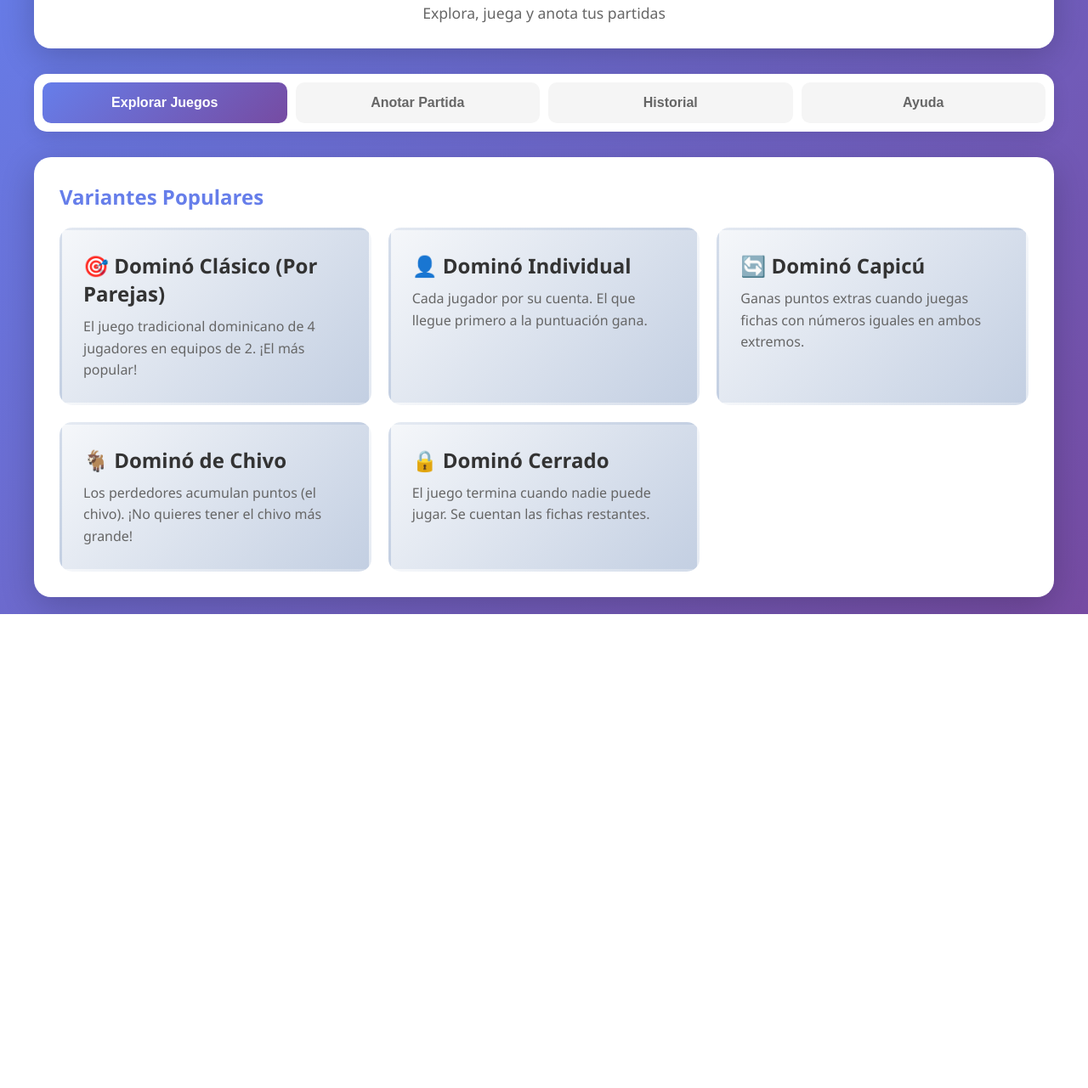
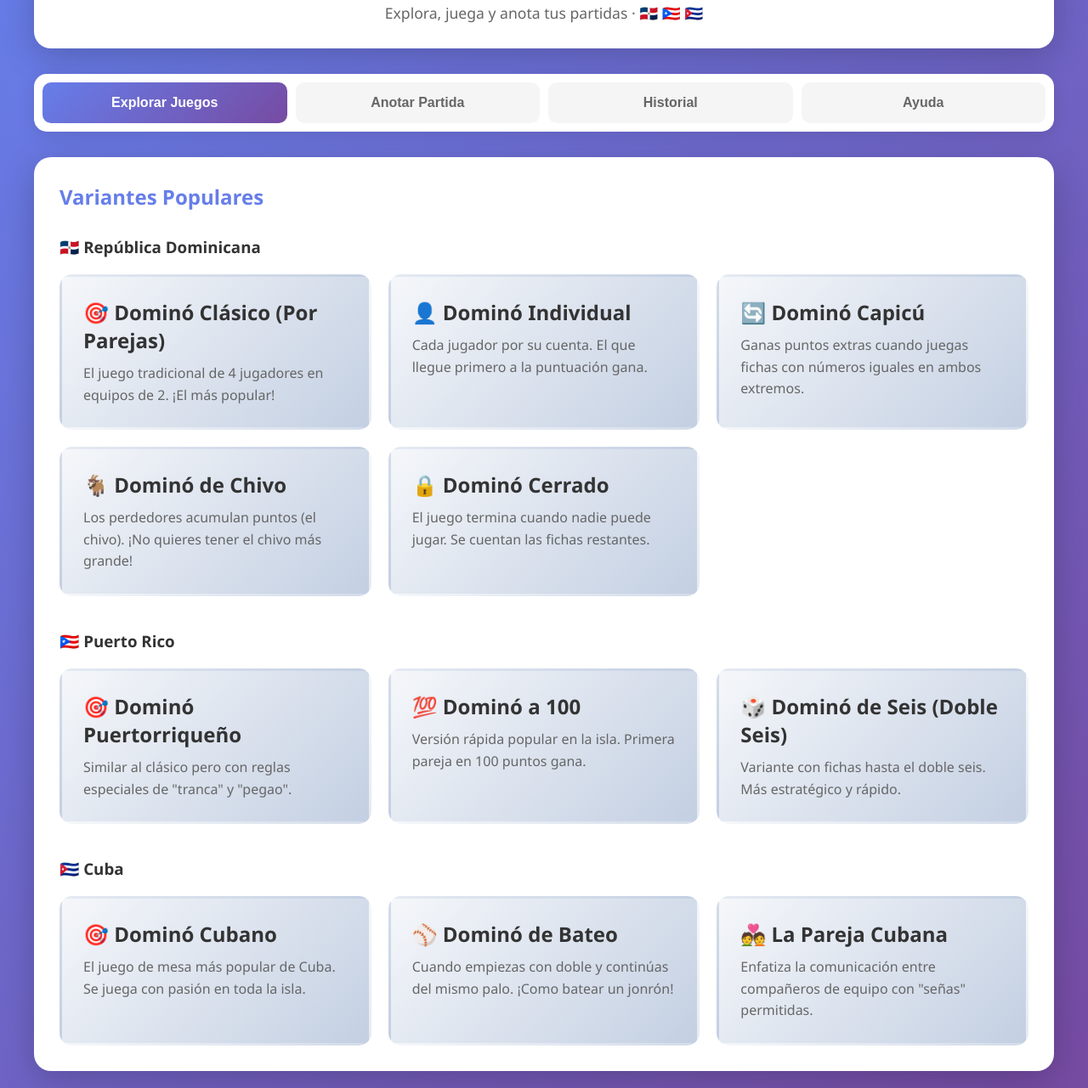
Before and after one commit to alieralex/dominoes, a plain HTML site: page index.html in a window 1280 px wide. Shown: the part 112-1393 px from the top of the page at 85% size. Before the commit the page ends 835 px from the top, so only its background shows below. Drawn offline with Linux system fonts and the light colour scheme.

Commit message:
added cuba and purto rico

```diff
--- a/index.html
+++ b/index.html
@@ -382,8 +382,8 @@
 <body>
     <div class="container">
         <header>
-            <h1>🎲 Dominó Dominicano</h1>
-            <p class="subtitle">Explora, juega y anota tus partidas</p>
+            <h1>�domino Dominó Caribeño</h1>
+            <p class="subtitle">Explora, juega y anota tus partidas · 🇩🇴 🇵🇷 🇨🇺</p>
         </header>
 
         <div class="nav-tabs">
@@ -396,11 +396,15 @@
         <!-- Explore Games Panel -->
         <div id="explore-panel" class="content-panel active">
             <div id="games-list">
-                <h2 style="color: #667eea; margin-bottom: 20px;">Variantes Populares</h2>
-                <div class="game-grid">
+                <h2 style="color: #667eea; margin-bottom: 30px;">Variantes Populares</h2>
+
+                <h3 style="color: #333; margin-bottom: 15px; display: flex; align-items: center; gap: 10px;">
+                    🇩🇴 República Dominicana
+                </h3>
+                <div class="game-grid" style="margin-bottom: 40px;">
                     <div class="game-card" onclick="showGameDetail('clasico')">
                         <h3>🎯 Dominó Clásico (Por Parejas)</h3>
-                        <p>El juego tradicional dominicano de 4 jugadores en equipos de 2. ¡El más popular!</p>
+                        <p>El juego tradicional de 4 jugadores en equipos de 2. ¡El más popular!</p>
                     </div>
                     <div class="game-card" onclick="showGameDetail('individual')">
                         <h3>👤 Dominó Individual</h3>
@@ -417,6 +421,42 @@
                     <div class="game-card" onclick="showGameDetail('cerrado')">
                         <h3>🔒 Dominó Cerrado</h3>
                         <p>El juego termina cuando nadie puede jugar. Se cuentan las fichas restantes.</p>
+                    </div>
+                </div>
+
+                <h3 style="color: #333; margin-bottom: 15px; display: flex; align-items: center; gap: 10px;">
+                    🇵🇷 Puerto Rico
+                </h3>
+                <div class="game-grid" style="margin-bottom: 40px;">
+                    <div class="game-card" onclick="showGameDetail('pr-clasico')">
+                        <h3>🎯 Dominó Puertorriqueño</h3>
+                        <p>Similar al clásico pero con reglas especiales de "tranca" y "pegao".</p>
+                    </div>
+                    <div class="game-card" onclick="showGameDetail('pr-100')">
+                        <h3>💯 Dominó a 100</h3>
+                        <p>Versión rápida popular en la isla. Primera pareja en 100 puntos gana.</p>
+                    </div>
+                    <div class="game-card" onclick="showGameDetail('pr-seis')">
+                        <h3>🎲 Dominó de Seis (Doble Seis)</h3>
+                        <p>Variante con fichas hasta el doble seis. Más estratégico y rápido.</p>
+                    </div>
+                </div>
+
+                <h3 style="color: #333; margin-bottom: 15px; display: flex; align-items: center; gap: 10px;">
+                    🇨🇺 Cuba
+                </h3>
+                <div class="game-grid">
+                    <div class="game-card" onclick="showGameDetail('cu-clasico')">
+                        <h3>🎯 Dominó Cubano</h3>
+                        <p>El juego de mesa más popular de Cuba. Se juega con pasión en toda la isla.</p>
+                    </div>
+                    <div class="game-card" onclick="showGameDetail('cu-bateo')">
+                        <h3>⚾ Dominó de Bateo</h3>
+                        <p>Cuando empiezas con doble y continúas del mismo palo. ¡Como batear un jonrón!</p>
+                    </div>
+                    <div class="game-card" onclick="showGameDetail('cu-pareja')">
+                        <h3>💑 La Pareja Cubana</h3>
+                        <p>Enfatiza la comunicación entre compañeros de equipo con "señas" permitidas.</p>
                     </div>
                 </div>
             </div>
```
